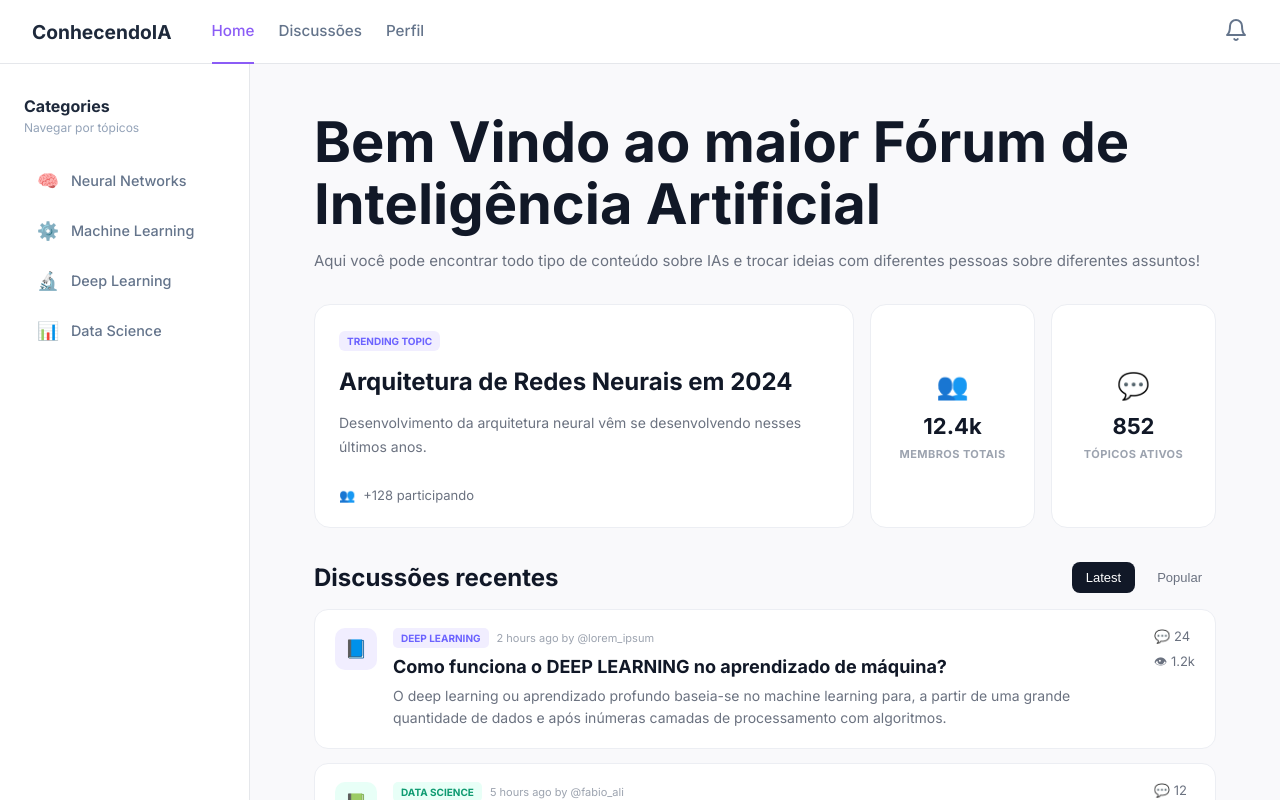
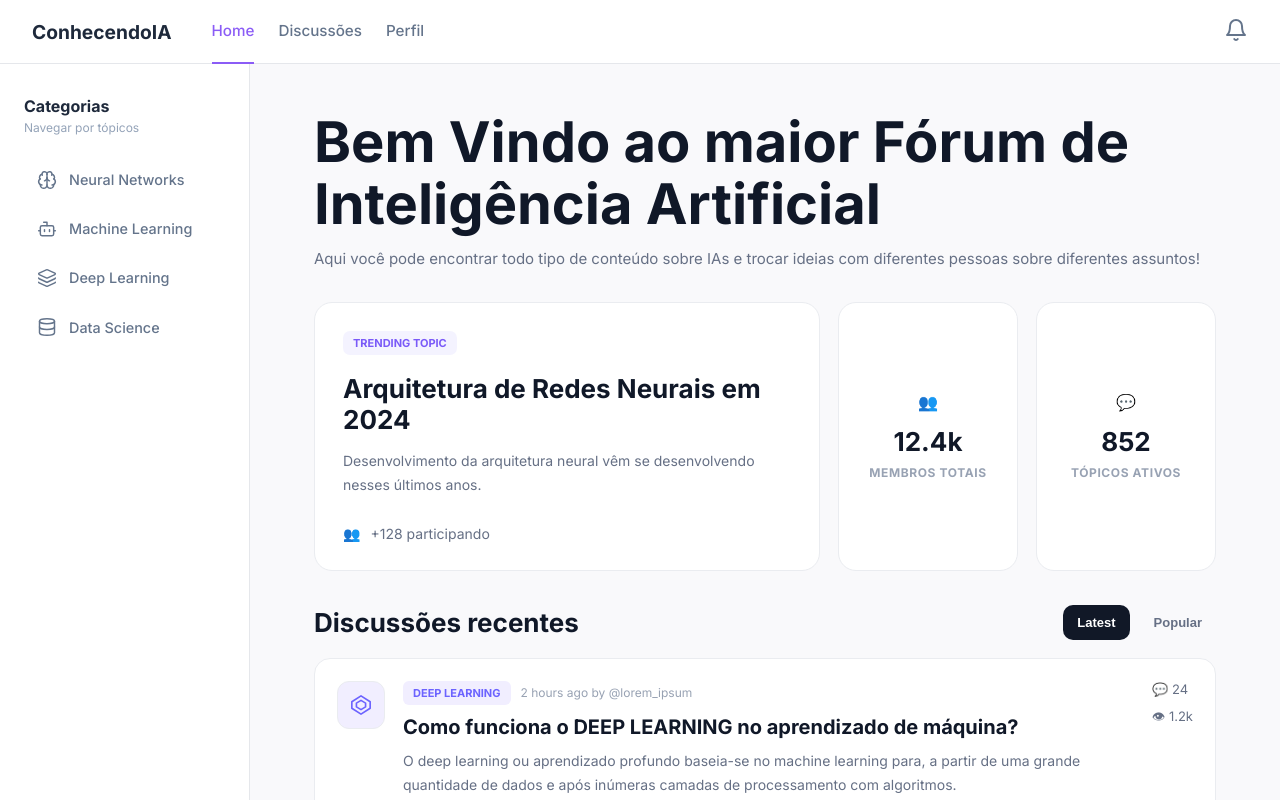
Before and after one commit to UnBArqDsw2026-1-Turma02/2026.1_T02_G3_ConhecendoIA_Entrega_3, a Next.js app in the folder frontend/: page /home in a window 1280 px wide. Shown: the top 800 px of the page. Built offline with nearby package versions, Linux system fonts and the light colour scheme.

Commit message:
fix icons

```diff
--- a/frontend/package.json
+++ b/frontend/package.json
@@ -9,6 +9,7 @@
     "lint": "eslint"
   },
   "dependencies": {
+    "lucide-react": "^1.16.0",
     "next": "16.2.6",
     "react": "19.2.4",
     "react-dom": "19.2.4"
--- a/frontend/src/app/home/home.module.css
+++ b/frontend/src/app/home/home.module.css
@@ -1,158 +1,169 @@
 .title {
   font-size: 56px;
+  font-weight: 800;
   line-height: 1.1;
-  font-weight: 800;
-  color: #111827;
-  max-width: 820px;
-  margin-bottom: 16px;
+  color: #101828;
+  max-width: 850px;
+  margin-bottom: 14px;
 }
 
 .subtitle {
   font-size: 15px;
-  color: #6b7280;
+  color: #667085;
   margin-bottom: 34px;
 }
 
 /* GRID */
+
 .topGrid {
   display: grid;
-  grid-template-columns: 1fr 165px 165px;
-  gap: 16px;
+  grid-template-columns: 1fr 180px 180px;
+  gap: 18px;
   margin-bottom: 34px;
 }
 
 .card {
-  background: #fff;
-  border: 1px solid #eceef3;
-  border-radius: 16px;
+  background: white;
+  border: 1px solid #eaecf0;
+  border-radius: 18px;
 }
 
+/* TREND */
+
 .trendCard {
-  padding: 24px;
+  padding: 28px;
 }
 
 .badge {
   display: inline-flex;
-  background: #F1EEFF;
-  color: #6C63FF;
-  font-size: 10px;
+  padding: 5px 10px;
+  border-radius: 7px;
+  background: #f4f3ff;
+  color: #7a5af8;
+  font-size: 11px;
   font-weight: 700;
-  padding: 4px 8px;
-  border-radius: 6px;
-  margin-bottom: 16px;
+  margin-bottom: 18px;
 }
 
 .trendTitle {
-  font-size: 24px;
-  line-height: 1.25;
+  font-size: 26px;
   font-weight: 800;
-  color: #111827;
+  color: #101828;
   margin-bottom: 14px;
 }
 
 .trendDesc {
+  color: #667085;
+  line-height: 1.7;
   font-size: 14px;
-  color: #6b7280;
-  line-height: 1.7;
   margin-bottom: 28px;
 }
 
 .trendFooter {
   display: flex;
   align-items: center;
-  gap: 8px;
-  font-size: 13px;
-  color: #6b7280;
+  gap: 10px;
+  color: #667085;
+  font-size: 14px;
 }
 
+.trendFooter svg {
+  width: 20px;
+  height: 20px;
+}
+
+/* STATS */
+
 .statCard {
+  padding: 24px;
   display: flex;
-  flex-direction: column;
   align-items: center;
   justify-content: center;
-  text-align: center;
-  padding: 20px;
+  flex-direction: column;
 }
 
 .statIcon {
-  font-size: 26px;
-  margin-bottom: 12px;
+  color: #667085;
+  margin-bottom: 14px;
 }
 
 .statNumber {
-  font-size: 22px;
+  font-size: 26px;
   font-weight: 800;
-  color: #111827;
+  color: #101828;
   margin-bottom: 8px;
 }
 
 .statLabel {
-  font-size: 11px;
-  color: #9ca3af;
+  font-size: 12px;
+  color: #98a2b3;
+  letter-spacing: 0.05em;
   font-weight: 700;
-  letter-spacing: .04em;
 }
 
 /* DISCUSSIONS */
+
 .discHeader {
   display: flex;
   align-items: center;
   justify-content: space-between;
-  margin-bottom: 16px;
+  margin-bottom: 18px;
 }
 
 .discTitle {
-  font-size: 24px;
+  font-size: 26px;
   font-weight: 800;
-  color: #111827;
+  color: #101828;
 }
 
 .tabs {
   display: flex;
-  gap: 8px;
+  gap: 10px;
 }
 
 .tab {
   border: none;
   background: transparent;
-  padding: 8px 14px;
-  border-radius: 8px;
+  color: #667085;
+  padding: 10px 14px;
+  border-radius: 10px;
+  font-size: 13px;
+  font-weight: 600;
   cursor: pointer;
-  font-size: 13px;
-  color: #6b7280;
-  font-weight: 500;
+  transition: 0.2s;
 }
 
 .tabActive {
   background: #111827;
-  color: #fff;
+  color: white;
 }
 
 .discussion {
-  background: #fff;
-  border: 1px solid #eceef3;
-  border-radius: 14px;
-  padding: 18px 20px;
   display: flex;
+  gap: 18px;
   align-items: flex-start;
-  gap: 16px;
+  padding: 22px;
+  background: white;
+  border: 1px solid #eaecf0;
+  border-radius: 16px;
   margin-bottom: 14px;
-  transition: .15s;
+  transition: 0.2s;
 }
 
 .discussion:hover {
-  box-shadow: 0 2px 12px rgba(0,0,0,.05);
+  box-shadow: 0 6px 18px rgba(16, 24, 40, 0.06);
 }
 
 .discIcon {
-  width: 42px;
-  height: 42px;
-  border-radius: 10px;
+  width: 48px;
+  height: 48px;
+  border-radius: 12px;
+  border: 1px solid #eaecf0;
   display: flex;
   align-items: center;
   justify-content: center;
+  color: #667085;
   flex-shrink: 0;
-  font-size: 18px;
 }
 
 .discContent {
@@ -162,61 +173,77 @@
 .discMeta {
   display: flex;
   align-items: center;
-  gap: 8px;
-  margin-bottom: 8px;
-  flex-wrap: wrap;
+  gap: 10px;
+  margin-bottom: 10px;
 }
 
 .tag {
-  font-size: 10px;
+  background: #f2f4f7;
+  color: #344054;
+  font-size: 11px;
+  padding: 5px 10px;
+  border-radius: 6px;
   font-weight: 700;
-  padding: 4px 8px;
-  border-radius: 5px;
 }
 
 .time {
-  font-size: 11px;
-  color: #9ca3af;
+  color: #98a2b3;
+  font-size: 12px;
 }
 
 .discName {
-  font-size: 18px;
+  font-size: 20px;
   font-weight: 700;
-  color: #111827;
-  margin-bottom: 8px;
+  color: #101828;
+  margin-bottom: 10px;
 }
 
 .excerpt {
+  color: #667085;
+  line-height: 1.7;
   font-size: 14px;
-  color: #6b7280;
-  line-height: 1.6;
 }
 
 .stats {
   display: flex;
   flex-direction: column;
-  gap: 8px;
-  white-space: nowrap;
-  color: #6b7280;
+  gap: 10px;
+  color: #667085;
   font-size: 13px;
 }
 
-@media(max-width:1000px){
+.stats span {
+  display: flex;
+  align-items: center;
+  gap: 8px;
+}
+
+.stats svg {
+  width: 16px;
+  height: 16px;
+}
+
+/* RESPONSIVO */
+
+@media (max-width: 1000px) {
   .topGrid {
     grid-template-columns: 1fr;
   }
+
   .title {
     font-size: 40px;
   }
 }
 
-@media(max-width:640px){
+@media (max-width: 640px) {
   .title {
     font-size: 32px;
   }
+
   .discussion {
     flex-direction: column;
   }
+
   .stats {
     flex-direction: row;
   }
--- a/frontend/src/app/home/page.js
+++ b/frontend/src/app/home/page.js
@@ -4,6 +4,29 @@ import { useState } from 'react';
 import Link from 'next/link';
 import AppLayout from '../../components/AppLayout';
 import styles from './home.module.css';
+
+const DeepLearningIcon = () => (
+  <svg width="22" height="22" viewBox="0 0 24 24" fill="none" stroke="#6C63FF" strokeWidth="1.8" strokeLinecap="round" strokeLinejoin="round">
+    <polygon points="12 2 22 8.5 22 15.5 12 22 2 15.5 2 8.5 12 2"/>
+    <polygon points="12 7 17 10 17 14 12 17 7 14 7 10 12 7"/>
+  </svg>
+);
+
+const DataScienceIcon = () => (
+  <svg width="22" height="22" viewBox="0 0 24 24" fill="none" stroke="#0F9B71" strokeWidth="1.8" strokeLinecap="round" strokeLinejoin="round">
+    <ellipse cx="12" cy="6" rx="8" ry="3"/>
+    <path d="M4 6v4c0 1.66 3.58 3 8 3s8-1.34 8-3V6"/>
+    <path d="M4 10v4c0 1.66 3.58 3 8 3s8-1.34 8-3v-4"/>
+    <path d="M4 14v4c0 1.66 3.58 3 8 3s8-1.34 8-3v-4"/>
+  </svg>
+);
+
+const MachineLearningIcon = () => (
+  <svg width="22" height="22" viewBox="0 0 24 24" fill="none" stroke="#2F80ED" strokeWidth="1.8" strokeLinecap="round" strokeLinejoin="round">
+    <circle cx="12" cy="12" r="3"/>
+    <path d="M12 2v3M12 19v3M4.22 4.22l2.12 2.12M17.66 17.66l2.12 2.12M2 12h3M19 12h3M4.22 19.78l2.12-2.12M17.66 6.34l2.12-2.12"/>
+  </svg>
+);
 
 const discussions = [
   {
@@ -17,7 +40,7 @@ const discussions = [
       'O deep learning ou aprendizado profundo baseia-se no machine learning para, a partir de uma grande quantidade de dados e após inúmeras camadas de processamento com algoritmos.',
     comments: 24,
     views: '1.2k',
-    icon: '📘',
+    icon: <DeepLearningIcon />,
   },
   {
     id: 2,
@@ -30,7 +53,7 @@ const discussions = [
       'Recentemente muitos estudos sobre Data Science vêm à tona e a principal discussão foi de como a manipulação de dados pela IAs interfere em seu desenvolvimento.',
     comments: 12,
     views: '842',
-    icon: '📗',
+    icon: <DataScienceIcon />,
   },
   {
     id: 3,
@@ -43,7 +66,7 @@ const discussions = [
       'Muitos se perguntam como uma Inteligência Artificial trabalha para que possa manipular uma quantidade quase infinita de dados.',
     comments: 39,
     views: '2.4k',
-    icon: '📙',
+    icon: <MachineLearningIcon />,
   },
 ];
 
@@ -63,12 +86,8 @@ export default function HomePage() {
       {/* GRID */}
       <section className={styles.topGrid}>
         <div className={`${styles.card} ${styles.trendCard}`}>
-          <div className={styles.badge}>
-            TRENDING TOPIC
-          </div>
-          <h2 className={styles.trendTitle}>
-            Arquitetura de Redes Neurais em 2024
-          </h2>
+          <div className={styles.badge}>TRENDING TOPIC</div>
+          <h2 className={styles.trendTitle}>Arquitetura de Redes Neurais em 2024</h2>
           <p className={styles.trendDesc}>
             Desenvolvimento da arquitetura neural vêm se desenvolvendo nesses últimos anos.
           </p>
@@ -79,44 +98,28 @@ export default function HomePage() {
         </div>
 
         <div className={`${styles.card} ${styles.statCard}`}>
-          <div className={styles.statIcon}>
-            👥
-          </div>
-          <div className={styles.statNumber}>
-            12.4k
-          </div>
-          <div className={styles.statLabel}>
-            MEMBROS TOTAIS
-          </div>
+          <div className={styles.statIcon}>👥</div>
+          <div className={styles.statNumber}>12.4k</div>
+          <div className={styles.statLabel}>MEMBROS TOTAIS</div>
         </div>
 
         <div className={`${styles.card} ${styles.statCard}`}>
-          <div className={styles.statIcon}>
-            💬
-          </div>
-          <div className={styles.statNumber}>
-            852
-          </div>
-          <div className={styles.statLabel}>
-            TÓPICOS ATIVOS
-          </div>
+          <div className={styles.statIcon}>💬</div>
+          <div className={styles.statNumber}>852</div>
+          <div className={styles.statLabel}>TÓPICOS ATIVOS</div>
         </div>
       </section>
 
       {/* DISCUSSIONS */}
       <section>
         <div className={styles.discHeader}>
-          <h2 className={styles.discTitle}>
-            Discussões recentes
-          </h2>
+          <h2 className={styles.discTitle}>Discussões recentes</h2>
           <div className={styles.tabs}>
             {['latest', 'popular'].map((tab) => (
               <button
                 key={tab}
                 onClick={() => setActiveTab(tab)}
-                className={`${styles.tab} ${
-                  activeTab === tab ? styles.tabActive : ''
-                }`}
+                className={`${styles.tab} ${activeTab === tab ? styles.tabActive : ''}`}
               >
                 {tab === 'latest' ? 'Latest' : 'Popular'}
               </button>
@@ -126,34 +129,19 @@ export default function HomePage() {
 
         {discussions.map((d) => (
           <div key={d.id} className={styles.discussion}>
-            <div
-              className={styles.discIcon}
-              style={{ background: d.tagBg }}
-            >
+            <div className={styles.discIcon} style={{ background: d.tagBg }}>
               {d.icon}
             </div>
 
             <div className={styles.discContent}>
               <div className={styles.discMeta}>
-                <span
-                  className={styles.tag}
-                  style={{
-                    color: d.tagColor,
-                    background: d.tagBg
-                  }}
-                >
+                <span className={styles.tag} style={{ color: d.tagColor, background: d.tagBg }}>
                   {d.tag}
                 </span>
-                <span className={styles.time}>
-                  {d.time}
-                </span>
+                <span className={styles.time}>{d.time}</span>
               </div>
-              <h3 className={styles.discName}>
-                {d.title}
-              </h3>
-              <p className={styles.excerpt}>
-                {d.excerpt}
-              </p>
+              <h3 className={styles.discName}>{d.title}</h3>
+              <p className={styles.excerpt}>{d.excerpt}</p>
             </div>
 
             <div className={styles.stats}>
--- a/frontend/src/components/AppLayout.js
+++ b/frontend/src/components/AppLayout.js
@@ -3,11 +3,13 @@
 import Link from 'next/link';
 import styles from './AppLayout.module.css';
 
+import { Brain, Bot, Layers, Database, Ruler } from 'lucide-react';
+
 const categories = [
-  { name: 'Neural Networks', icon: '🧠', href: '/neural-networks' },
-  { name: 'Machine Learning', icon: '⚙️', href: '/topico' },
-  { name: 'Deep Learning', icon: '🔬', href: '/deep-learning' },
-  { name: 'Data Science', icon: '📊', href: '/data-science' },
+  { name: 'Neural Networks', icon: Brain,    href: '/neural-networks' },
+  { name: 'Machine Learning', icon: Bot,     href: '/topico' },
+  { name: 'Deep Learning',   icon: Layers,   href: '/deep-learning' },
+  { name: 'Data Science',    icon: Database, href: '/data-science' },
 ];
 
 export default function AppLayout({ children, activePage = "Home", activeCategory = "" }) {
@@ -50,20 +52,23 @@ export default function AppLayout({ children, activePage = "Home", activeCategor
       <div className={styles.body}>
         {/* Sidebar */}
         <aside className={styles.sidebar}>
-          <h2 className={styles.sidebarTitle}>Categories</h2>
+  <h2 className={styles.sidebarTitle}>Categorias</h2>
   <p className={styles.sidebarSubtitle}>Navegar por tópicos</p>
 
   <div className={styles.categoryList}>
-            {categories.map((cat) => (
+    {categories.map((cat) => {
+      const Icon = cat.icon;
+      return (
         <Link
           key={cat.name}
           href={cat.href}
           className={`${styles.categoryItem} ${cat.name === activeCategory ? styles.activeCategory : ''}`}
         >
-                <span className={styles.categoryIcon}>{cat.icon}</span>
+          <Icon size={20} strokeWidth={1.75} />
           {cat.name}
         </Link>
-            ))}
+      );
+    })}
   </div>
 </aside>
 
```
Also changed, not shown: frontend/src/components/AppLayout.module.css (+8 -0 lines), 1 other file (tests, documents, lock files or other folders). Lines whose indentation alone changed are shown as unchanged.
